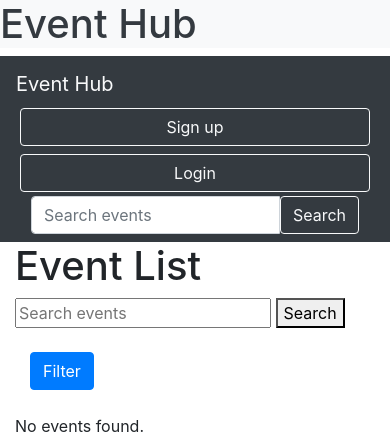
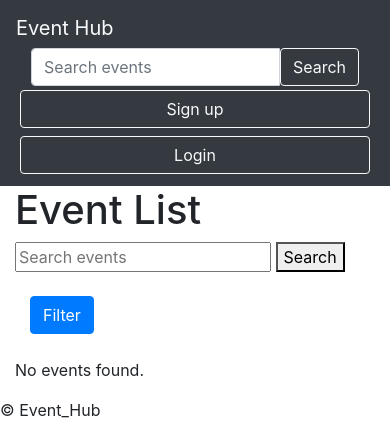
Before and after one commit to maf68/EventHub, a Django app: page / in a window 390 px wide. Shown: the top 435 px of the page. Run offline with Django 3.2, Linux system fonts and the light colour scheme; data that the repository does not hold is empty; some libraries are stand-ins or nearby versions.

Commit message:
NavBar done + Adjustments

```diff
--- a/events/templates/base.html
+++ b/events/templates/base.html
@@ -12,7 +12,7 @@
 
 <body>
     <header>
-        <h1 class="bg-light text-dark">Event Hub</h1>
+       <!--<h1 class="bg-light text-dark">Event Hub</h1>-->
         {% block navigation %}
         <nav class="navbar navbar-expand-sm bg-dark">
             <div class="container-fluid">
@@ -24,17 +24,26 @@
                 <div class="navbar-nav">
                     <!-- <a class="nav-link active" href="{% url 'events:event_list' %}">All Events</a>-->
                     <!--<a class="nav-link active text-light" href="{% url 'events:event_search' %}">Search Events</a>-->
-                    <a class="nav-link active text-light" href="{% url 'events:event_filter' %}">Filter Events</a>
-                    <a class="nav-link active text-light" href="{% url 'events:event_reviews' id=1 %}">Event Reviews</a>
-                    <a class="nav-link active text-light" href="{% url 'create_event' %}">Create Event</a>
+                    <!--<a class="nav-link active text-light" href="{% url 'events:event_filter' %}">Filter Events</a>-->
+                    <!--<a class="nav-link active text-light" href="{% url 'events:event_reviews' id=1 %}">Event Reviews</a>-->
+                    <a class="nav-link active text-light {% if not user.is_promoter %}d-none{% endif %}" href="{% url 'create_event' %}">Create Event</a>
+                    <a class="nav-link active text-light {% if not user.is_authenticated %}d-none{% endif %}" href="">Followed Events</a>
                 </div>
                 </div>
-                <a type="button" class="btn btn-outline-light col-md-1 m-1" href="{% url 'events:signup' %}">Sign up</a>
-                <a type="button" class="btn btn-outline-light col-md-1 m-1" href="{% url 'events:login' %}">Login</a>
-                <form method="GET" class="input-group col-md-3 col-sm-2" action="{% url 'events:event_search' %}">
+                <form method="GET" class="input-group col-md-3 col-sm-4" action="{% url 'events:event_search' %}">
                     <input type="text" class="form-control" name="q" placeholder="Search events">
                     <button type="submit" class="btn btn-outline-light btn-addon-2">Search</button>
                 </form>
+                <a type="button" class="btn btn-outline-light col-md-1 col-sm-2  m-1 {% if user.is_authenticated %}d-none{% endif %}" href="{% url 'events:signup' %}">Sign up</a>
+                <a type="button" class="btn btn-outline-light col-md-1 col-sm-2 m-1 {% if user.is_authenticated %}d-none{% endif %}" href="{% url 'events:login' %}">Login</a>
+                <!--<a type="button" class="btn btn-outline-light col-md-1 m-1 {% if not user.is_authenticated %}d-none{% endif %}" href="">{{user.username}}</a>-->
+                <a class="btn btn-outline-light dropdown-toggle col-md-1 m-1 {% if not user.is_authenticated %}d-none{% endif %}" href="#" role="button" data-toggle="dropdown" aria-expanded="false">{{user.username}}</a>
+                    <div class="dropdown-menu dropdown-menu-right bg-dark ">
+                        <a class="dropdown-item bg-dark text-light" href="#">Profile</a>
+                        <a class="dropdown-item bg-dark text-light" href="#">Settings</a>
+                        <a class="dropdown-item bg-dark text-light" href="{% url 'events:logout' %}">Log out</a>
+                    </div>
+
             </div>
             </div>
         </nav>
--- a/events/views.py
+++ b/events/views.py
@@ -71,6 +71,7 @@ class EventListView(ListView):
         context['cities'] = Event.objects.order_by().values_list('city', flat=True).distinct()
         context['event_types'] = self.model.objects.order_by().values_list('event_type', flat=True).distinct()
         context['locations'] = Event.objects.values_list('city', flat=True).distinct()
+        context['user'] = self.request.user
         return context
 
 class EventSearchView(ListView):
```
Also changed, not shown: events/static/js/navbar.js (added, +17 -0 lines).
